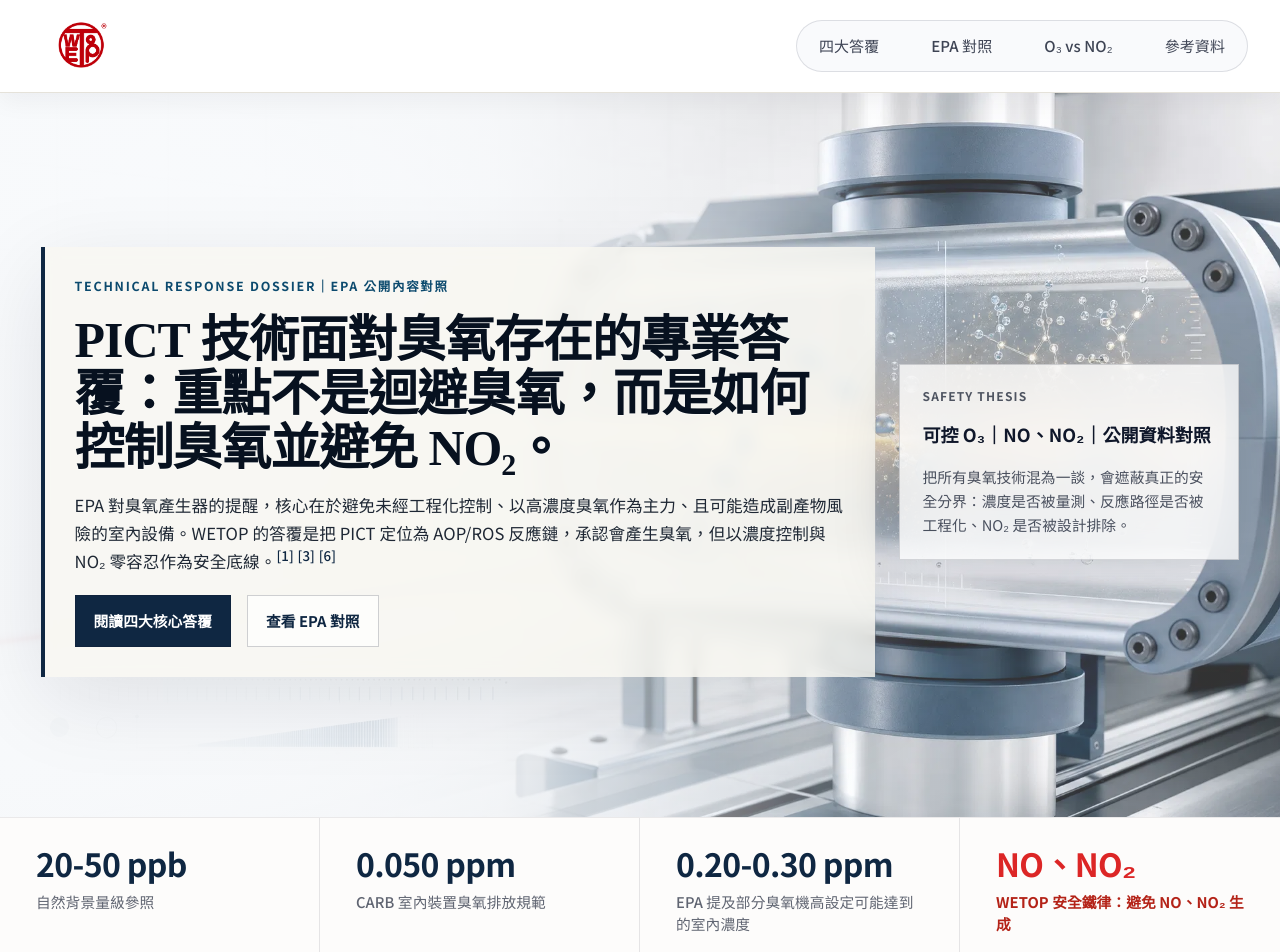
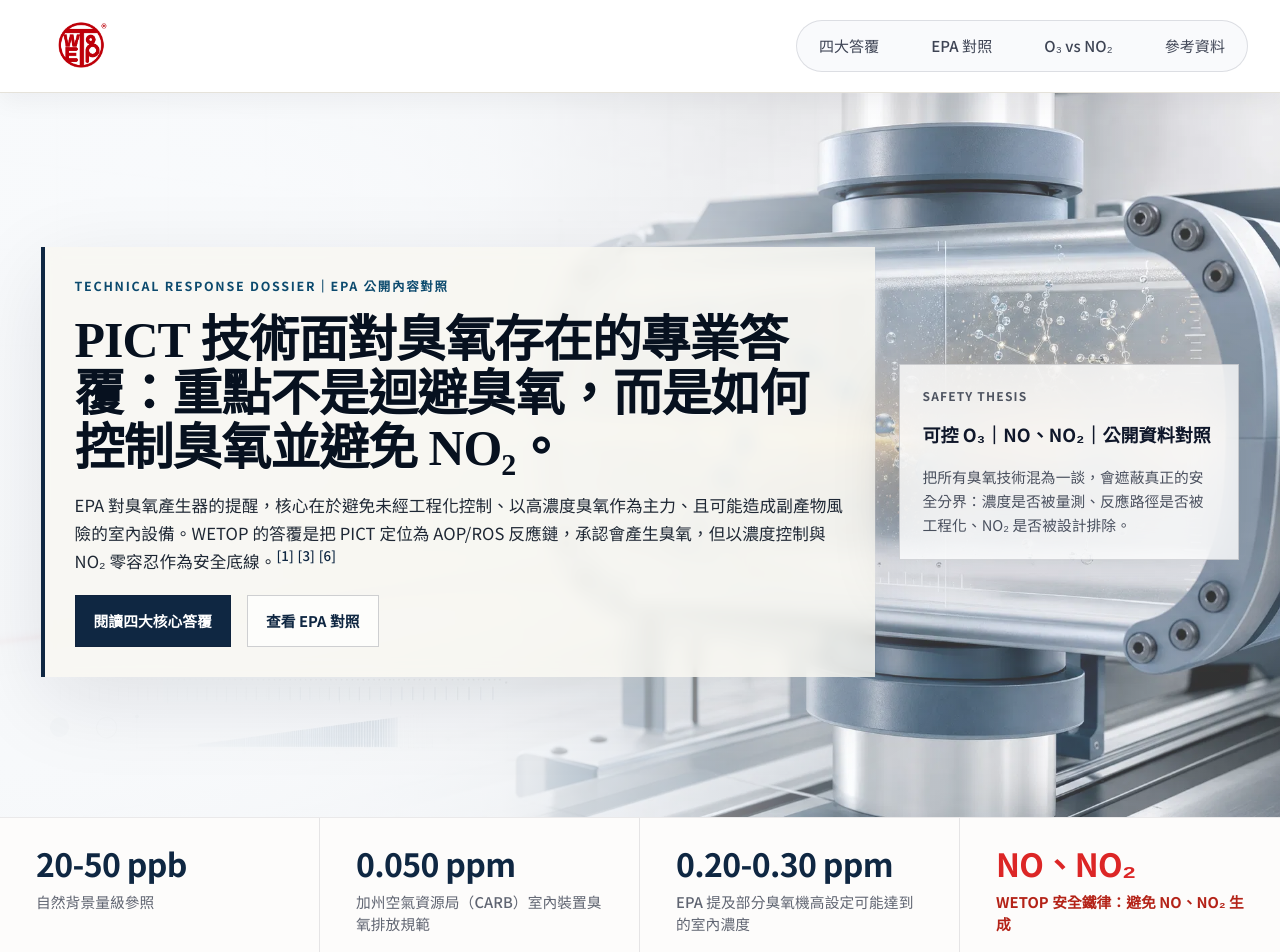
Before and after one commit to kavowu/pict-ozone-safety, a React (Vite) app: page / in a window 1280 px wide. Shown: the top 952 px of the page. Built offline with nearby package versions, Linux system fonts and the light colour scheme.

Commit message:
Update content and typography refinements

```diff
--- a/src/App.tsx
+++ b/src/App.tsx
@@ -57,7 +57,7 @@
         </div>
         <div className="metric-block">
           <div className="metric-value">0.050 ppm</div>
-          <div className="metric-label">CARB 室內裝置臭氧排放規範</div>
+          <div className="metric-label">加州空氣資源局（CARB）室內裝置臭氧排放規範</div>
         </div>
         <div className="metric-block">
           <div className="metric-value">0.20-0.30 ppm</div>
@@ -100,7 +100,7 @@
             <div className="label">03｜濃度控制</div>
             <h3>臭氧真正的工程問題，是避免累積到刺激性或高風險濃度。</h3>
             <p>
-              EPA 指出某些臭氧產生器在高設定與門窗關閉條件下可能頻繁產生 0.20-0.30 ppm 的室內濃度；CARB 也以 0.050 ppm 作為室內空氣清淨裝置臭氧排放規範。這些資料不是否定所有氧化技術，而是要求設備必須回答如何控制濃度。 <sup>[1]</sup> <sup>[2]</sup>
+              EPA 指出某些臭氧產生器在高設定與門窗關閉條件下可能頻繁產生 0.20-0.30 ppm 的室內濃度；加州空氣資源局（CARB）也以 0.050 ppm 作為室內空氣清淨裝置臭氧排放規範。這些資料不是否定所有氧化技術，而是要求設備必須回答如何控制濃度。 <sup>[1]</sup> <sup>[2]</sup>
             </p>
           </article>
 
@@ -243,7 +243,7 @@
         <div className="kicker">References</div>
         <h2>參考資料與公開來源</h2>
         <p>
-          本網站文字以 EPA、CARB、臭氧醫療史資料與使用者附件為主要基礎。涉及安全與健康的敘述，均應視為需要依實測濃度、產品規格與使用場景進一步核對的技術說明。
+          本網站文字以 EPA、加州空氣資源局（CARB）、臭氧醫療史資料與使用者附件為主要基礎。涉及安全與健康的敘述，均應視為需要依實測濃度、產品規格與使用場景進一步核對的技術說明。
         </p>
 
         <div className="reference-list">
```
